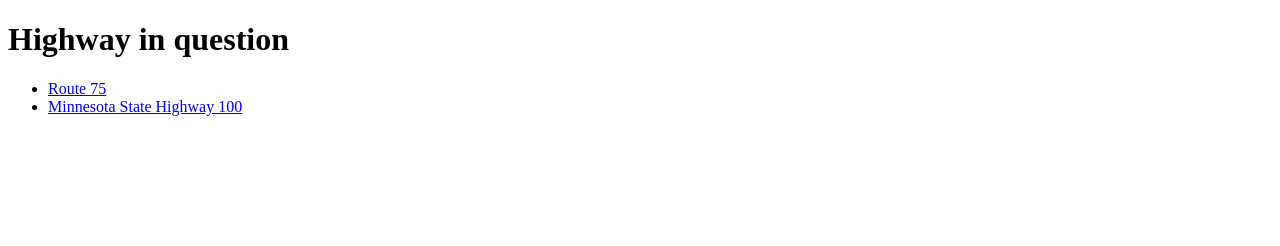
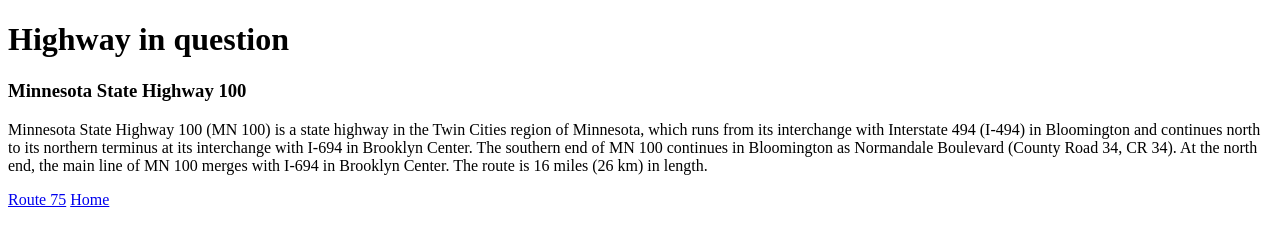
Before and after one commit to TSturtledove/Route-Routing, a website: page index.html at #/hw100 in a window 1280 px wide. Drawn offline with nearby package versions, Linux system fonts and the light colour scheme; some packages are replaced by stand-ins of ours.

Commit message:
added locationProvider fix

```diff
--- a/app.js
+++ b/app.js
@@ -1,6 +1,8 @@
 var app = angular.module("longRoad", ["ngRoute"])
 
-app.config(function($routeProvider) {
+app.config(function($routeProvider, $locationProvider) {
+$locationProvider.hashPrefix("");
+
   $routeProvider
   .when("/", {
     controller: "home",
--- a/hw100.html
+++ b/hw100.html
@@ -1,4 +1,4 @@
 <h3>{{highwayName}}</h3>
 <p>{{highwayDescription}}</p>
-<a href="http://localhost:8080/#!/hw75">Route 75</a>
-<a href="http://localhost:8080/#!/">Home</a>
+<a href="#/hw75">Route 75</a>
+<a href="#/">Home</a>
--- a/other.html
+++ b/other.html
@@ -1,4 +1,4 @@
 <ul>
-  <li><a href="http://localhost:8080/#!/hw75">Route 75</a></li>
-  <li><a href="http://localhost:8080/#!/hw100">Minnesota State Highway 100</a></li>
+  <li><a href="#/hw75">Route 75</a></li>
+  <li><a href="#/hw100">Minnesota State Highway 100</a></li>
 </ul>
```
Also changed, not shown: hw75.html (+2 -2 lines).
